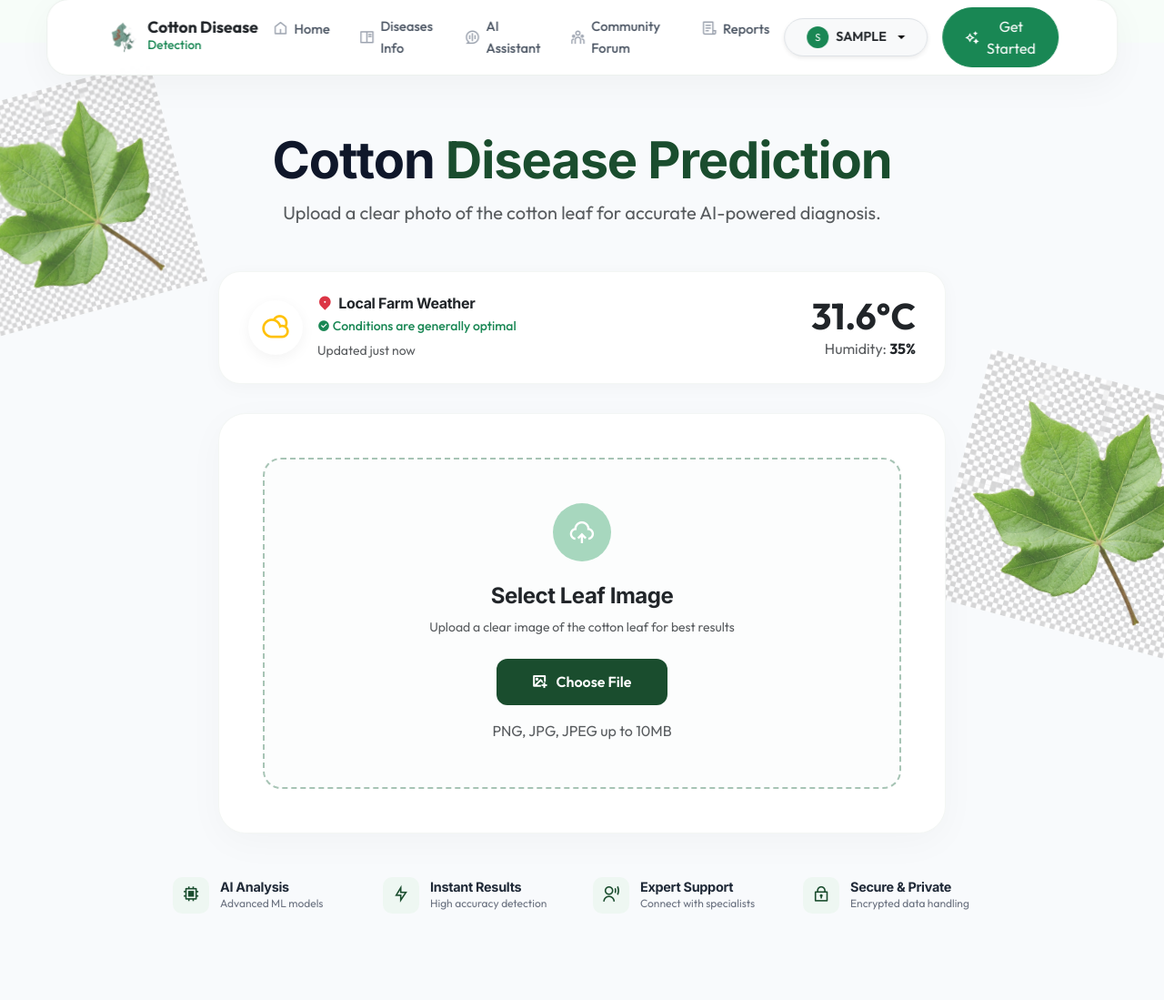
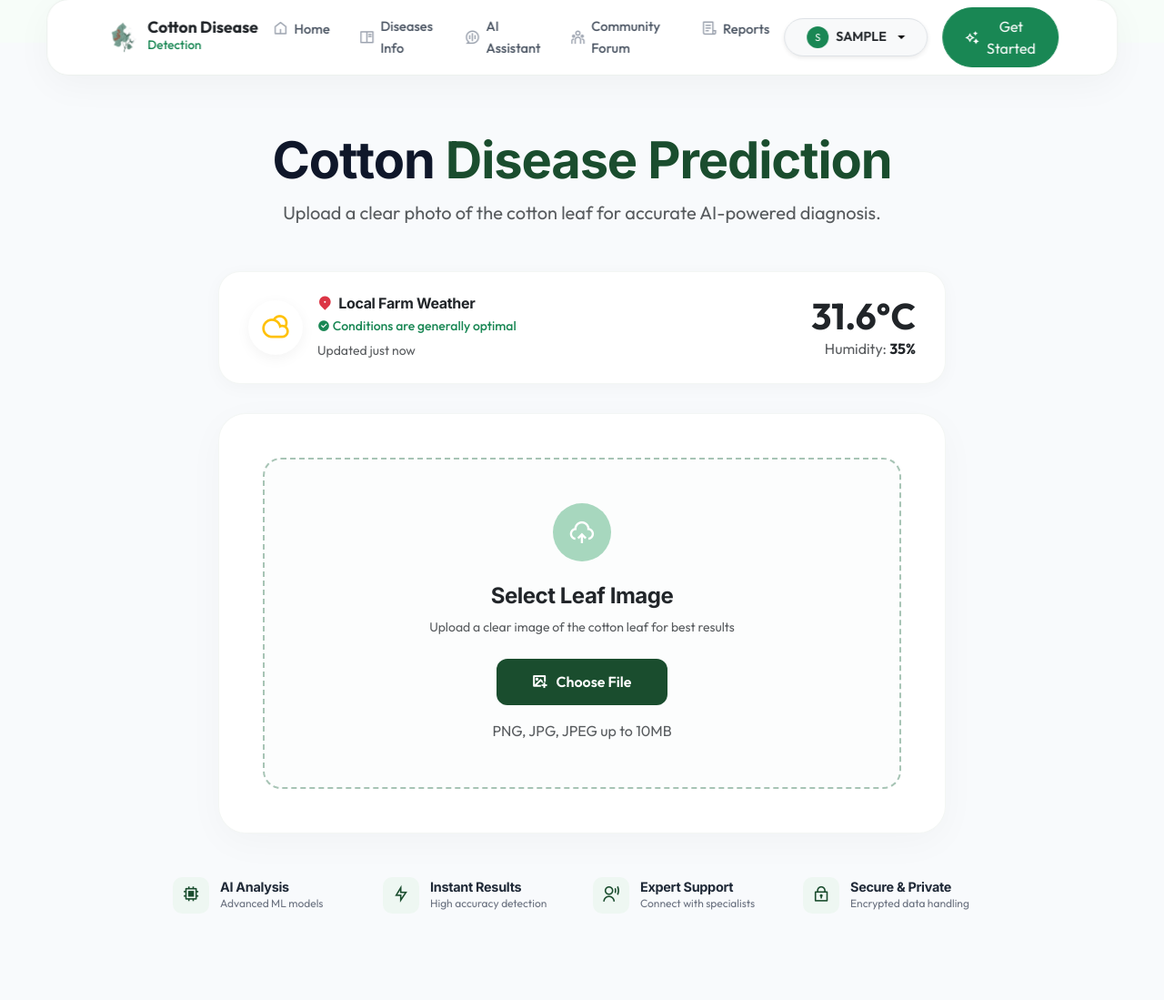
Before and after one commit to Farhani981/Cotton-Disease-Detection-main, a Flask app: page /try in a window 1280 px wide. Shown: the part 25-1124 px from the top of the page at 91% size. Run offline with Flask 3, Linux system fonts and the light colour scheme; the visitor is signed in with stand-in values (Sample User, id 1); some libraries are stand-ins or nearby versions.

Commit message:
UI Cleanup: removed decorative leaves from prediction page

```diff
--- a/static/assets/css/professional.css
+++ b/static/assets/css/professional.css
@@ -645,28 +645,6 @@ h6 {
   color: #6b7280;
 }
 
-/* Decorative Leaves */
-.decorative-leaf-left {
-  position: fixed;
-  top: 15%;
-  left: -50px;
-  width: 250px;
-  opacity: 0.8;
-  z-index: 1;
-  pointer-events: none;
-  transform: rotate(-15deg);
-}
-
-.decorative-leaf-right {
-  position: fixed;
-  bottom: 10%;
-  right: -50px;
-  width: 280px;
-  opacity: 0.8;
-  z-index: 1;
-  pointer-events: none;
-  transform: rotate(15deg);
-}
 
 @media (max-width: 768px) {
   .prediction-hero-title {
--- a/templates/try.html
+++ b/templates/try.html
@@ -3,9 +3,6 @@
 {% block title %}Cotton Disease Prediction | AI-Powered Diagnosis{% endblock %}
 
 {% block content %}
-<!-- Decorative Leaves -->
-<img src="{{ url_for('static', filename='assets/img/decorative-leaf.png') }}" class="decorative-leaf-left d-none d-lg-block" alt="Leaf Decoration">
-<img src="{{ url_for('static', filename='assets/img/decorative-leaf.png') }}" class="decorative-leaf-right d-none d-lg-block" alt="Leaf Decoration">
 
 <section class="py-5 min-vh-100" style="background-color: #f8fafc;">
   <div class="container py-5">
```
